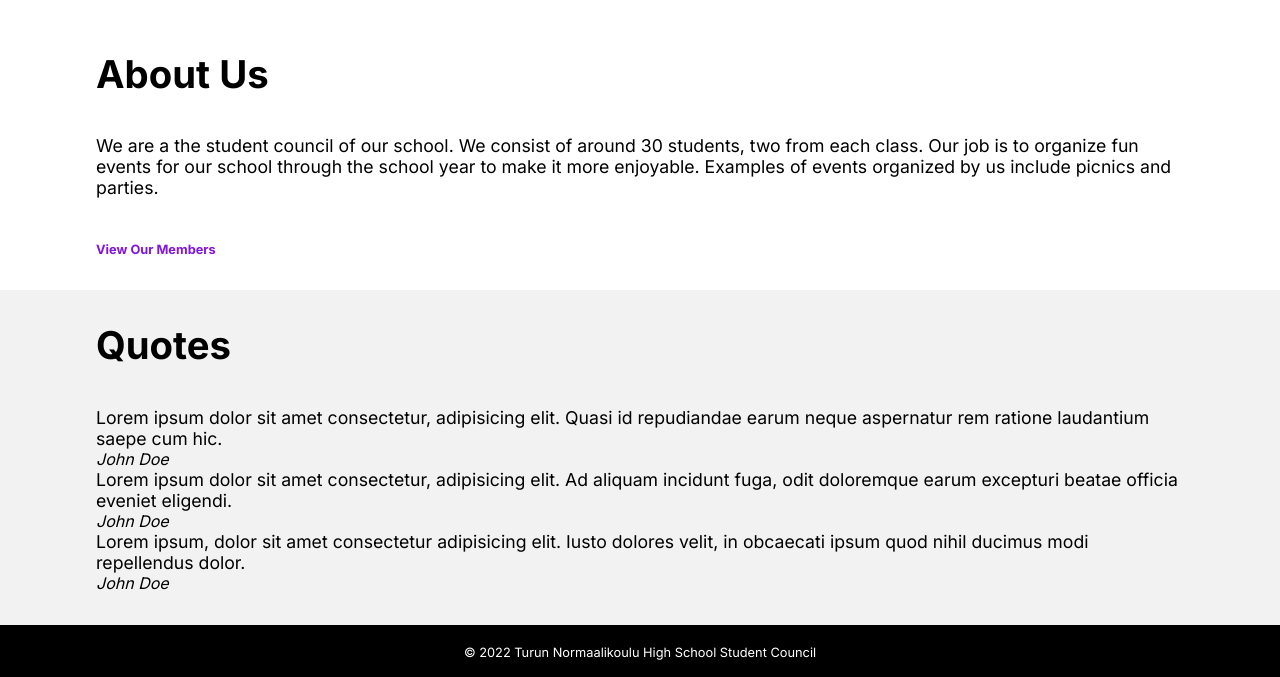
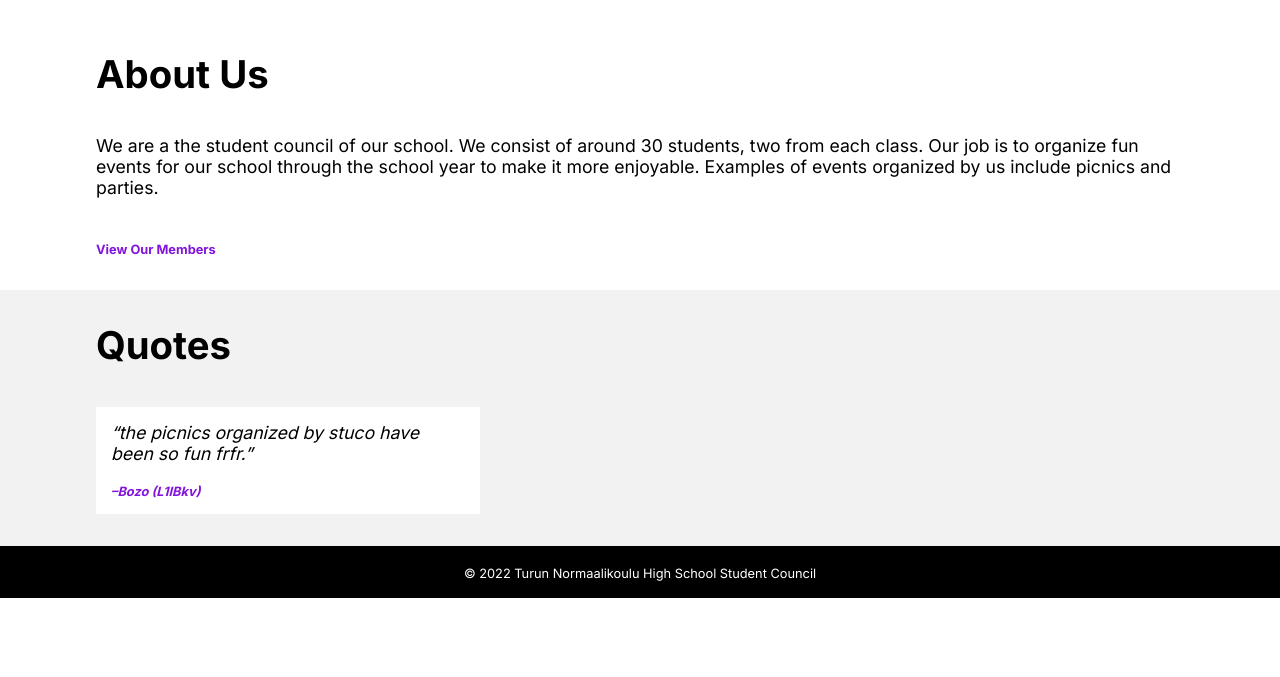
Before and after one commit to RixenLama/tnk-stuco-website, a plain HTML site: page index.html in a window 1280 px wide. Shown: the part 781-1458 px from the top of the page. After the commit the page ends 1379 px from the top, so only its background shows below. Drawn offline with Linux system fonts and the light colour scheme.

Commit message:
blockquote for quotes for quotes on home section.

```diff
--- a/index.html
+++ b/index.html
@@ -74,30 +74,15 @@
         <div class="container">
           <div class="quotes-container">
             <h2 class="section-heading">Quotes</h2>
-            <blockquote>
-              <p>
-                Lorem ipsum dolor sit amet consectetur, adipisicing elit. Quasi
-                id repudiandae earum neque aspernatur rem ratione laudantium
-                saepe cum hic.
-              </p>
-              <cite>John Doe</cite>
-            </blockquote>
-            <blockquote>
-              <p>
-                Lorem ipsum dolor sit amet consectetur, adipisicing elit. Ad
-                aliquam incidunt fuga, odit doloremque earum excepturi beatae
-                officia eveniet eligendi.
-              </p>
-              <cite>John Doe</cite>
-            </blockquote>
-            <blockquote>
-              <p>
-                Lorem ipsum, dolor sit amet consectetur adipisicing elit. Iusto
-                dolores velit, in obcaecati ipsum quod nihil ducimus modi
-                repellendus dolor.
-              </p>
-              <cite>John Doe</cite>
-            </blockquote>
+            <div class="quote-container">
+              <blockquote class="quote">
+                <cite>
+                  <p>“the picnics organized by stuco have been so fun frfr.”</p>
+                  <br />
+                  <p class="quote-name-class">–Bozo (L1IBkv)</p>
+                </cite>
+              </blockquote>
+            </div>
           </div>
         </div>
       </section>
--- a/stylesheets.scss
+++ b/stylesheets.scss
@@ -152,7 +152,6 @@ p {
 }
 
 .about-link:hover{
-  zoom: 110%;
   text-decoration: underline;
 }
 
@@ -177,3 +176,18 @@ p {
   background: #f3f3f3;
   width: 235.9px;
 }
+
+
+//Quote section
+
+.quote {
+  padding: 15px;
+  background:#FFFFFF;
+  width: 24rem;
+}
+
+.quote-name-class {
+  font-size: $fs-sm;
+  font-weight: $fw-bold;
+  color: #8314DB;
+}
```
Also changed, not shown: stylesheets.css, 1 other file.
